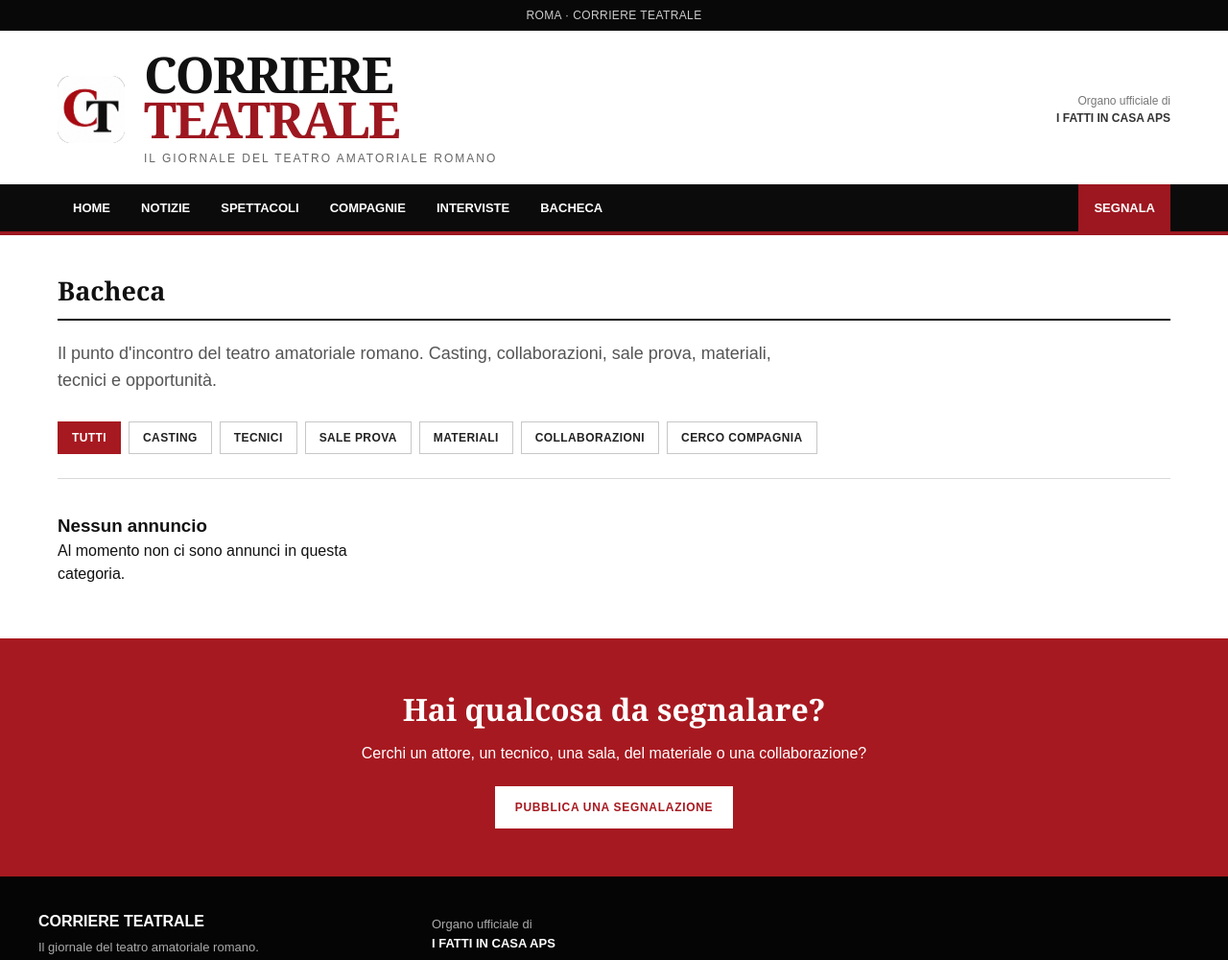
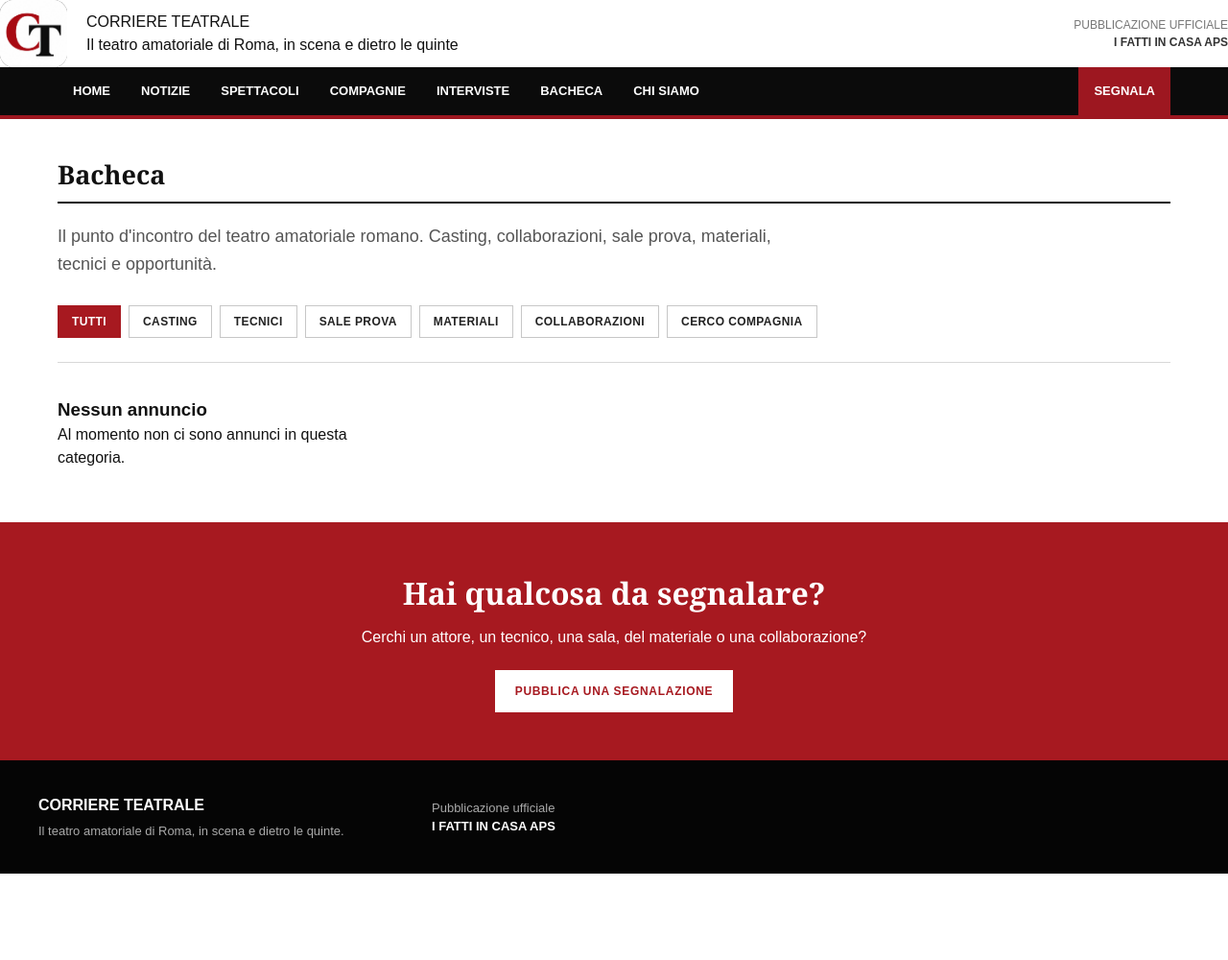
Before and after one commit to mariogalli1983/corriere-teatrale, a plain HTML site: page bacheca.html in a window 1280 px wide. Shown: the whole page at 96% size. After the commit the page ends 910 px from the top, so only its background shows below. Drawn offline with Linux system fonts and the light colour scheme.

Commit message:
Update bacheca.html

```diff
--- a/bacheca.html
+++ b/bacheca.html
@@ -21,14 +21,17 @@
 
 </head>
 
+
 <body>
 
-<div class="topbar">
-    ROMA · CORRIERE TEATRALE
-</div>
 
+<!-- =====================================================
+     HEADER
+     ===================================================== -->
 
-<header class="masthead">
+<header>
+
+    <div class="header-inner">
 
         <div class="brand">
 
@@ -37,24 +40,25 @@
                 <img
                     src="logo-corriere-teatrale.jpg"
                     alt="Corriere Teatrale"
+                    class="site-logo"
                 >
 
             </a>
 
-        <div>
 
-            <a href="index.html">
+            <div class="brand-text">
 
-                <h1>
-                    CORRIERE
-                    <span>TEATRALE</span>
-                </h1>
-
+                <a
+                    href="index.html"
+                    class="site-title"
+                >
+                    CORRIERE TEATRALE
                 </a>
 
-            <p>
-                Il giornale del teatro amatoriale romano
-            </p>
+                <div class="site-subtitle">
+                    Il teatro amatoriale di Roma,
+                    in scena e dietro le quinte
+                </div>
 
             </div>
 
@@ -63,22 +67,60 @@
 
         <div class="official">
 
-        Organo ufficiale di<br>
+            PUBBLICAZIONE UFFICIALE<br>
+
+            <a href="i-fatti-in-casa.html">
 
                 <strong>
                     I FATTI IN CASA APS
                 </strong>
+
+            </a>
+
+        </div>
 
     </div>
 
 </header>
 
 
-<nav>
+<!-- =====================================================
+     NAVIGAZIONE
+     ===================================================== -->
 
-    <div class="nav-inner">
+<nav class="main-nav">
 
-        <a href="index.html">Home</a>
+    <div class="nav-mobile-bar">
+
+        <span class="nav-mobile-title">
+            MENU
+        </span>
+
+        <button
+            class="menu-toggle"
+            type="button"
+            aria-label="Apri menu"
+            aria-expanded="false"
+            aria-controls="menu-principale"
+        >
+
+            <span></span>
+            <span></span>
+            <span></span>
+
+        </button>
+
+    </div>
+
+
+    <div
+        class="nav-inner"
+        id="menu-principale"
+    >
+
+        <a href="index.html">
+            Home
+        </a>
 
         <a href="notizie.html">
             Notizie
@@ -96,12 +138,21 @@
             Interviste
         </a>
 
-        <a href="bacheca.html">
+        <a
+            href="bacheca.html"
+            class="active"
+        >
             Bacheca
         </a>
 
-        <a href="segnala.html"
-           class="segnala">
+        <a href="chi-siamo.html">
+            Chi siamo
+        </a>
+
+        <a
+            href="segnala.html"
+            class="segnala"
+        >
             Segnala
         </a>
 
@@ -109,6 +160,10 @@
 
 </nav>
 
+
+<!-- =====================================================
+     BACHECA
+     ===================================================== -->
 
 <main>
 
@@ -122,62 +177,78 @@
 
         </div>
 
+
         <p class="section-intro">
+
             Il punto d'incontro del teatro amatoriale romano.
             Casting, collaborazioni, sale prova, materiali,
             tecnici e opportunità.
+
         </p>
 
+
+        <!-- FILTRI -->
 
         <div class="bacheca-filters">
 
             <button
                 class="bacheca-filter active"
-                data-categoria="tutti">
+                data-categoria="tutti"
+            >
                 Tutti
             </button>
 
             <button
                 class="bacheca-filter"
-                data-categoria="CASTING">
+                data-categoria="CASTING"
+            >
                 Casting
             </button>
 
             <button
                 class="bacheca-filter"
-                data-categoria="TECNICI">
+                data-categoria="TECNICI"
+            >
                 Tecnici
             </button>
 
             <button
                 class="bacheca-filter"
-                data-categoria="SALE PROVA">
+                data-categoria="SALE PROVA"
+            >
                 Sale prova
             </button>
 
             <button
                 class="bacheca-filter"
-                data-categoria="MATERIALI">
+                data-categoria="MATERIALI"
+            >
                 Materiali
             </button>
 
             <button
                 class="bacheca-filter"
-                data-categoria="COLLABORAZIONI">
+                data-categoria="COLLABORAZIONI"
+            >
                 Collaborazioni
             </button>
 
             <button
                 class="bacheca-filter"
-                data-categoria="CERCO COMPAGNIA">
+                data-categoria="CERCO COMPAGNIA"
+            >
                 Cerco compagnia
             </button>
 
         </div>
 
 
-        <div id="elenco-annunci"
-             class="bacheca-grid">
+        <!-- ANNUNCI -->
+
+        <div
+            id="elenco-annunci"
+            class="bacheca-grid"
+        >
 
             <p>
                 Caricamento annunci...
@@ -189,6 +260,10 @@
 
 </main>
 
+
+<!-- =====================================================
+     CTA
+     ===================================================== -->
 
 <section class="bacheca-cta">
 
@@ -212,6 +287,10 @@
 </section>
 
 
+<!-- =====================================================
+     FOOTER
+     ===================================================== -->
+
 <footer>
 
     <div class="footer-inner">
@@ -223,20 +302,26 @@
             </strong>
 
             <p>
-                Il giornale del teatro amatoriale romano.
+                Il teatro amatoriale di Roma,
+                in scena e dietro le quinte.
             </p>
 
         </div>
+
 
         <div>
 
             <p>
 
-                Organo ufficiale di<br>
+                Pubblicazione ufficiale<br>
+
+                <a href="i-fatti-in-casa.html">
 
                     <strong>
                         I FATTI IN CASA APS
                     </strong>
+
+                </a>
 
             </p>
 
@@ -247,7 +332,12 @@
 </footer>
 
 
+<!-- =====================================================
+     JAVASCRIPT
+     ===================================================== -->
+
 <script src="assets/js/app.js"></script>
+
 
 </body>
 
```
Lines whose indentation alone changed are shown as unchanged.
